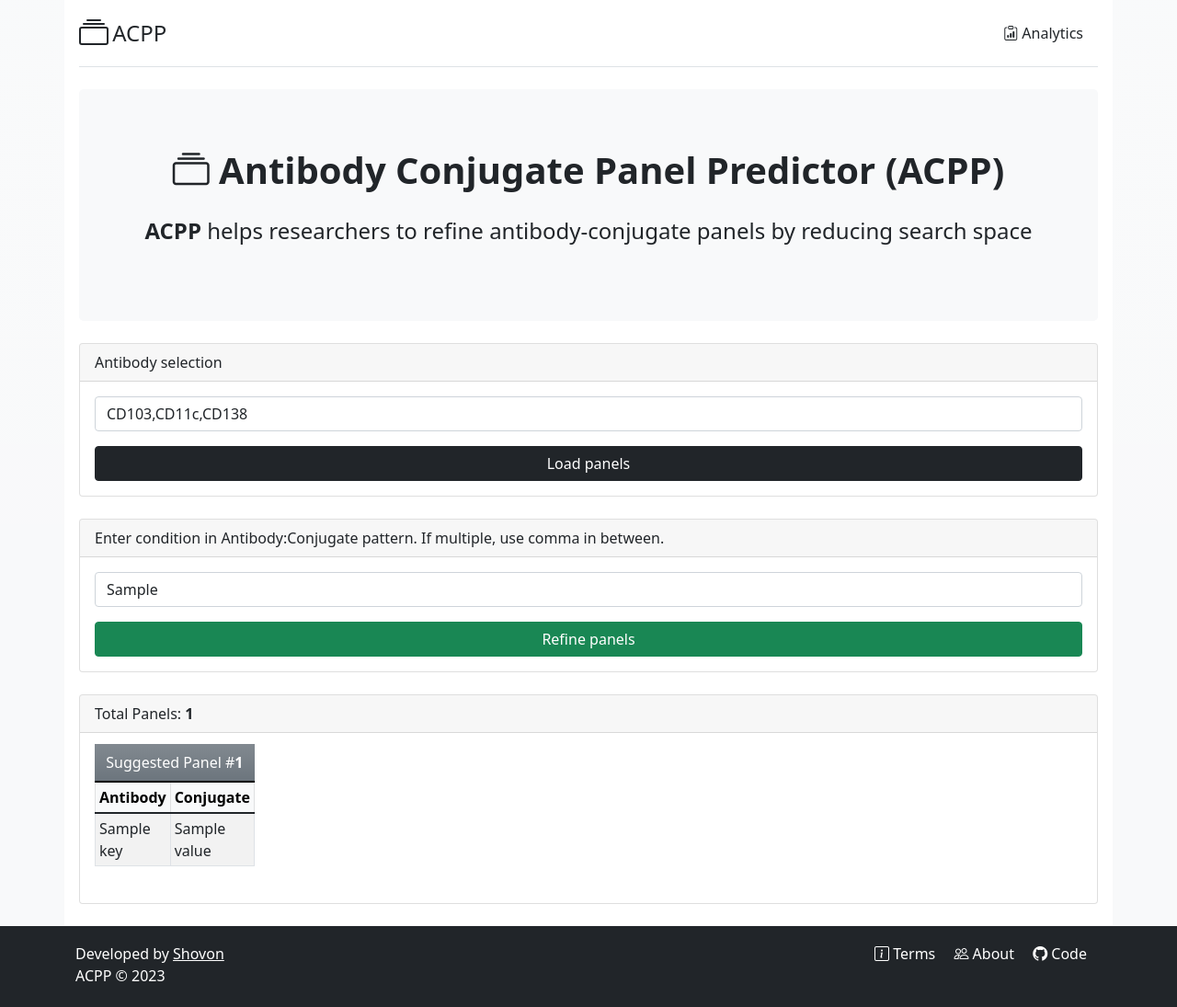
After one commit to arsho/predictor, a Flask app: template templates/index.html in a window 1280 px wide. The commit adds this page. Shown: the whole page at 92% size. Run offline with Flask 2, Linux system fonts and the light colour scheme; the template is opened without the code that fills it: most values are stand-ins (such as "Sample title", 1, 10 or a date in 2020).

Commit message:
added patterns

```diff
--- a/app.py
+++ b/app.py
@@ -1,10 +1,25 @@
-from flask import Flask
+import json
 from flask import Flask, render_template, request, jsonify, url_for, redirect, flash
-from controller import get_initial_panels
+from controller import get_initial_panels, get_filtered_panels
+
 app = Flask(__name__)
 
 
-@app.route('/')
+@app.route('/', methods=["GET", "POST"])
 def index():
-    panels = get_initial_panels()
-    return render_template('index.html', panels=panels)
+    if request.method == "POST":
+        if "primary_form" in request.form:
+            antibodies = [s.strip() for s in request.form["antibody"].split(",")]
+            panels = get_initial_panels(antibodies)
+            return render_template('index.html', panels=panels, old_patterns="CD103:APC,CD11c:PE-Cy7")
+        elif "secondary_form" in request.form:
+            panels = json.loads(request.form["old_panels"].replace("\'", "\""))
+            old_patterns = request.form["patterns"]
+            patterns = old_patterns.split(",")
+            criteria = []
+            for pattern in patterns:
+                antibody, conjugate = pattern.split(":")
+                criteria.append((antibody.strip(), conjugate.strip()))
+            panels = get_filtered_panels(panels, criteria)
+            return render_template('index.html', panels=panels, old_patterns=old_patterns)
+    return render_template('index.html')
--- a/templates/index.html
+++ b/templates/index.html
@@ -3,58 +3,45 @@
 {% endblock %}
 {% block content %}
 <div class="p-5 mb-4 bg-light rounded-3 text-center">
-    <div class="container-fluid py-5">
-        <h3 class="display-6 fw-bold">Cloud Based Penetration Scanning Tool</h3>
+    <div class="container-fluid py-3">
+        <h3 class="display-6 fw-bold">
+            <i class="bi bi-collection"></i>
+            Antibody Conjugate Panel Predictor (ACPP)
+        </h3>
         <div class="row justify-content-md-center mt-4">
-            <p class="col-md-8 fs-4">
-                <b>CBPen</b> embraces open source technologies with a modern approach
-                to cloud based computing.
-                The utility specializes in network discovery and security auditing.
+            <p class="col-md-12 fs-4">
+                <b>ACPP</b> helps researchers to refine antibody-conjugate panels by reducing search space
             </p>
-            <div class="d-grid gap-2 d-md-block mt-4">
-                <a class="btn btn-success btn-lg py-2 text-white text-decoration-none"
-                   href="">
-                    <i class="bi bi-ui-checks"></i> Scan multiple hosts parallelly using cloud scanners
-                </a>
-
-            </div>
-
         </div>
     </div>
-</div>
-
-<div>
-    {{ panels }}
 </div>
 
 <div class="row">
     <div class="col-12">
         <div class="card mb-4">
             <div class="card-header">
-                Select Site to Scan Top Ports
+                Antibody selection
             </div>
             <div class="card-body">
-                <form method="post" action="">
-                    <select name="site" class="form-select mb-3">
-                        {% for site in sites %}
-                        <option value="{{ site }}">{{ site }}</option>
-                        {% endfor %}
-                    </select>
+                <form method="post" action="{{ url_for('index') }}">
+                    <input type="text" name="antibody" class="form-control mb-3" value="CD103,CD11c,CD138">
                     <div class="d-grid gap-2">
-                        <button class="btn btn-secondary btn-block">
-                            Scan
-                        </button>
+                        <input class="btn btn-dark btn-block" type="submit" name="primary_form" value="Load panels"/>
                     </div>
                 </form>
             </div>
         </div>
         <!-- .card -->
-        {% if site %}
-        {% from 'macros/ports_macro.html' import ports_macro %}
-        {{ ports_macro(site, hosts, total_time) }}
-        {% endif %}
     </div>
 </div>
+
+<div>
+    {% if panels %}
+    {% from 'macros/panel_macro.html' import panel_macro %}
+    {{ panel_macro(panels,old_patterns) }}
+    {% endif %}
+</div>
+
 
 {% endblock %}
 {% block script %}
--- /dev/null
+++ b/templates/macros/panel_macro.html
@@ -0,0 +1,64 @@
+{% macro panel_macro(panels,old_patterns) -%}
+
+<div class="row">
+    <div class="col-12">
+        <div class="card mb-4">
+            <div class="card-header">
+                Enter condition in Antibody:Conjugate pattern. If multiple, use comma in between.
+            </div>
+            <div class="card-body">
+                <form method="post" action="{{ url_for('index') }}">
+                    <input type="text" name="patterns" class="form-control mb-3" value={{old_patterns}}>
+                    <textarea class="visually-hidden" name="old_panels">
+                        {{ panels | safe }}
+                    </textarea>
+                    <div class="d-grid gap-2">
+                        <input class="btn btn-success btn-block" type="submit" name="secondary_form"
+                               value="Refine panels"/>
+                    </div>
+                </form>
+            </div>
+        </div>
+        <!-- .card -->
+    </div>
+</div>
+
+
+<div class="card mb-2">
+    <div class="card-header">
+        Total Panels: <b>{{ panels|length }}</b>
+    </div>
+    <div class="card-body">
+        {% if panels %}
+        <div class="row">
+            {% for panel in panels %}
+            <div class="col-2">
+                <table class="table table-sm table-bordered table-striped caption-top mb-4">
+                    <caption class="card-subtitle text-center mb-0 bg-secondary bg-gradient text-white">
+                        Suggested Panel #<b>{{ loop.index }}</b>
+                    </caption>
+                    <thead class="table-light">
+                    <tr>
+                        <th>Antibody</th>
+                        <th>Conjugate</th>
+                    </tr>
+                    </thead>
+                    <tbody>
+                    {% for key, value in panel.items() %}
+                    <tr>
+                        <td>{{ key }}</td>
+                        <td>{{ value }}</td>
+                    </tr>
+                    {% endfor %}
+                    </tbody>
+                </table>
+            </div>
+            {% endfor %}
+        </div>
+        {% else %}
+        <h3>No panel is found</h3>
+        {% endif %}
+    </div>
+</div>
+
+{%- endmacro %}
--- a/templates/partials/footer.html
+++ b/templates/partials/footer.html
@@ -8,7 +8,7 @@
                 <i class="bi-people"></i> About
             </a>
             <a class="me-3 py-2 text-white text-decoration-none"
-               href="https://github.com/arsho/CBPen">
+               href="https://github.com/arsho">
                 <i class="bi-github"></i> Code
             </a>
 
@@ -17,8 +17,8 @@
                 <i class="bi bi-arrow-up-square-fill"></i>
             </a>
         </p>
-        <p class="mb-1">Developed by <a href="" class="text-white">Cloud Blazers</a>
-            <br>CBPen &copy; 2021
+        <p class="mb-1">Developed by <a href="https://arshovon.com/" class="text-white">Shovon</a>
+            <br>ACPP &copy; 2023
         </p>
     </div>
 </footer>
--- a/templates/partials/head.html
+++ b/templates/partials/head.html
@@ -3,10 +3,10 @@
 <meta name="viewport"
       content="width=device-width, initial-scale=1, shrink-to-fit=no">
 <meta name="description"
-      content="Cloud Blazers Penetration Testing Tool">
-<meta name="author" content="Cloud Blazers">
+      content="Antibody Conjugate Panel Predictor">
+<meta name="author" content="Ahmedur Rahman Shovon">
 <meta name="keywords"
-      content="penetration testing, cloud pen test">
+      content="antibody prediction">
 
 <link rel="shortcut icon"
       href="{{ url_for('static', filename='img/icons/uab.png') }}"/>
@@ -14,7 +14,7 @@
 <link rel="canonical"
       href="/"/>
 
-<title>Cloud Blazers Penetration Testing Tool</title>
+<title>Antibody Conjugate Panel Predictor</title>
 
 <link href="https://cdn.jsdelivr.net/npm/bootstrap@5.1.3/dist/css/bootstrap.min.css" rel="stylesheet"
       integrity="sha384-1BmE4kWBq78iYhFldvKuhfTAU6auU8tT94WrHftjDbrCEXSU1oBoqyl2QvZ6jIW3" crossorigin="anonymous">
--- a/templates/partials/header.html
+++ b/templates/partials/header.html
@@ -1,29 +1,14 @@
 <div class="d-flex flex-column flex-md-row align-items-center pb-3 mb-4 border-bottom">
     <a href="{{ url_for('index') }}" class="d-flex align-items-center text-dark text-decoration-none">
-        <svg xmlns="http://www.w3.org/2000/svg" width="32" height="32" fill="currentColor"
-             class="text-success bi bi-cloud-check"
+        <svg xmlns="http://www.w3.org/2000/svg" width="32" height="32" fill="currentColor" class="bi bi-collection"
              viewBox="0 0 16 16">
-            <path fill-rule="evenodd"
-                  d="M10.354 6.146a.5.5 0 0 1 0 .708l-3 3a.5.5 0 0 1-.708 0l-1.5-1.5a.5.5 0 1 1 .708-.708L7 8.793l2.646-2.647a.5.5 0 0 1 .708 0z"/>
-            <path d="M4.406 3.342A5.53 5.53 0 0 1 8 2c2.69 0 4.923 2 5.166 4.579C14.758 6.804 16 8.137 16 9.773 16 11.569 14.502 13 12.687 13H3.781C1.708 13 0 11.366 0 9.318c0-1.763 1.266-3.223 2.942-3.593.143-.863.698-1.723 1.464-2.383zm.653.757c-.757.653-1.153 1.44-1.153 2.056v.448l-.445.049C2.064 6.805 1 7.952 1 9.318 1 10.785 2.23 12 3.781 12h8.906C13.98 12 15 10.988 15 9.773c0-1.216-1.02-2.228-2.313-2.228h-.5v-.5C12.188 4.825 10.328 3 8 3a4.53 4.53 0 0 0-2.941 1.1z"/>
+            <path d="M2.5 3.5a.5.5 0 0 1 0-1h11a.5.5 0 0 1 0 1h-11zm2-2a.5.5 0 0 1 0-1h7a.5.5 0 0 1 0 1h-7zM0 13a1.5 1.5 0 0 0 1.5 1.5h13A1.5 1.5 0 0 0 16 13V6a1.5 1.5 0 0 0-1.5-1.5h-13A1.5 1.5 0 0 0 0 6v7zm1.5.5A.5.5 0 0 1 1 13V6a.5.5 0 0 1 .5-.5h13a.5.5 0 0 1 .5.5v7a.5.5 0 0 1-.5.5h-13z"/>
         </svg>
         &nbsp;
-        <span class="fs-4">CBPen</span>
+        <span class="fs-4">ACPP</span>
     </a>
 
     <nav class="d-inline-flex mt-2 mt-md-0 ms-md-auto">
-        <a class="me-3 py-2 text-dark text-decoration-none" href="">
-           <i class="bi bi-ui-checks"></i> Multiple
-        </a>
-        <a class="me-3 py-2 text-dark text-decoration-none" href="">
-           <i class="bi-shield-check"></i> Port Scan
-        </a>
-        <a class="me-3 py-2 text-dark text-decoration-none" href="">
-           <i class="bi-journal-check"></i> Services
-        </a>
-        <a class="me-3 py-2 text-dark text-decoration-none" href="">
-           <i class="bi-card-checklist"></i> Subdomains
-        </a>
         <a class="me-3 py-2 text-dark text-decoration-none" href="">
             <i class="bi bi-clipboard-data"></i> Analytics
         </a>
```
Also changed, not shown: controller.py (+10 -19 lines).
